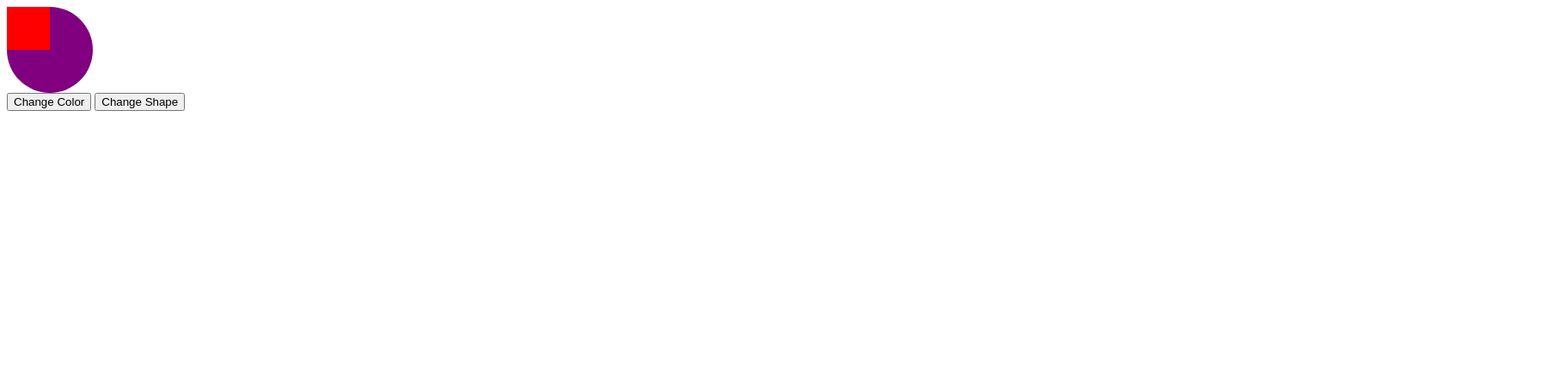
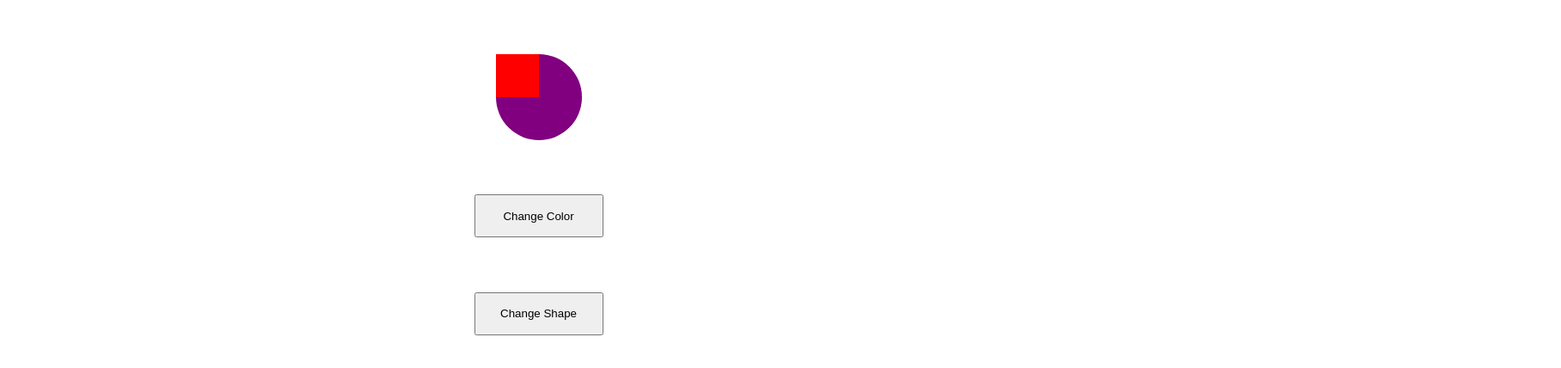
Before and after one commit to nonuabi/shap-game, a plain HTML site: page index.html in a window 1280 px wide. Shown: the whole page at 86% size, 1816 px wide, since content can reach past the window. Drawn offline with Linux system fonts and the light colour scheme.

Commit message:
css part is nearly completed and for javaScript work a new file is created with name script on it.

```diff
--- a/index.html
+++ b/index.html
@@ -9,13 +9,20 @@
 		</head>
 		<body>
 			<div id="main">
+
 				<div id="circle">
 					<div id="shape">
 					</div>
 				</div>
 
-				<button id="colorbtn">Change Color</button>
-				<button id="shapebtn">Change Shape</button>
+				<div id="colorbtn">
+					<button>Change Color</button>
+				</div>
+
+				<div id="shapebtn">
+					<button>Change Shape</button>
+				</div>
+
 			</div>
 		</body>
 </html>
--- a/style.css
+++ b/style.css
@@ -3,12 +3,25 @@
 	height: 100px;
 	background-color: purple;
 	border-radius: 50px;
-
-
+	margin: 5% 45% 0 45%;
 }
 #shape {
 	width: 50%;
 	height: 50%;
 	background-color: red;
+}
+button {
+	width: 150px;
+	height: 50px;
+}
+#colorbtn {
+	position: relative;
+	left: 43%;
+	margin: 5% 0 0 0;
+}
 
+#shapebtn {
+	position: relative;
+	left: 43%;
+	margin: 5% 0 0 0;
 }
```
Also changed, not shown: script.js (added).
